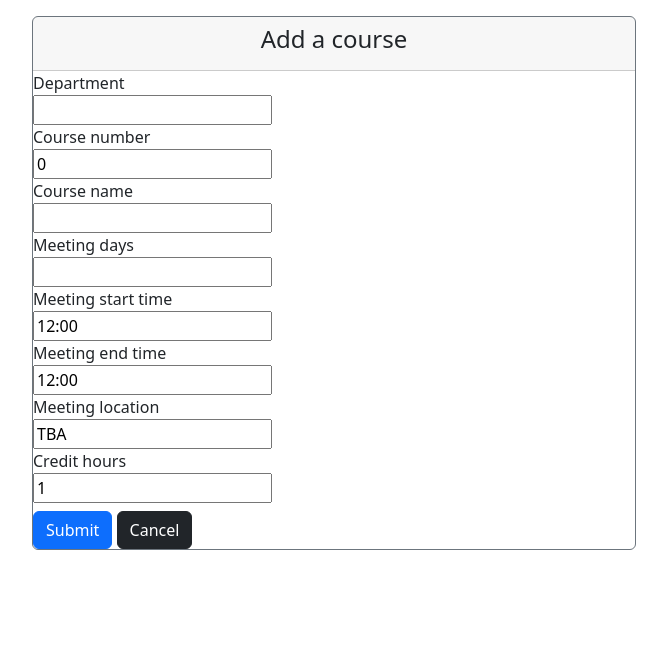
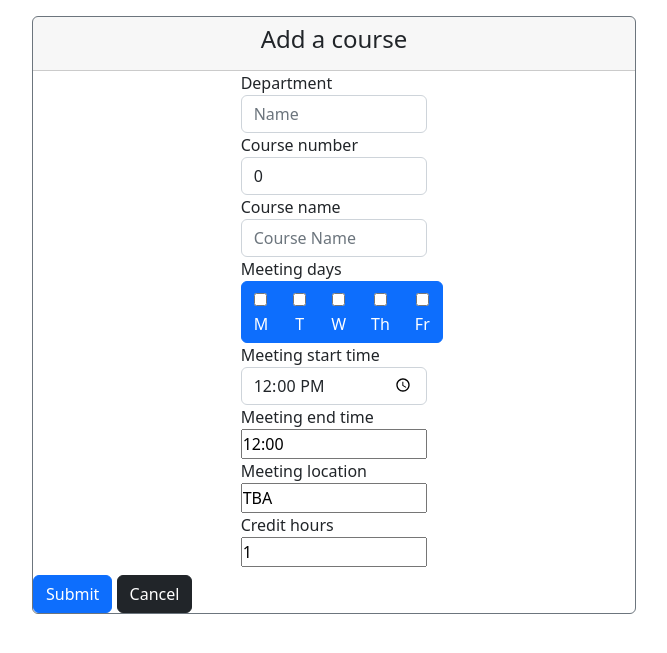
Before and after one commit to enoua5/tarp-lms-clone, a Django app: page /courses/addCourse/ in a window 1280 px wide. Shown: the part 56-709 px from the top of the page, without its empty margins (306-973 px from the left). Run offline with Django 3.2, Linux system fonts and the light colour scheme.

Commit message:
Styling the stuff

```diff
--- a/course_management/forms.py
+++ b/course_management/forms.py
@@ -1,14 +1,15 @@
+from attr import attributes
 from django import forms
 from django.core.validators import MaxValueValidator, MinValueValidator
 from django.forms import ModelForm
 from .models import Course
 
 DAYS_OF_WEEK = [
-    ('m', 'M'),
-    ('t', 'T'),
-    ('w', 'W'),
-    ('th', 'Th'),
-    ('fr', 'Fr')
+    ('Monday', 'M'),
+    ('Tuesday', 'T'),
+    ('Wednesday', 'W'),
+    ('Thursday', 'Th'),
+    ('Friday', 'Fr')
 ]
 
 class CourseForm(ModelForm):
@@ -18,10 +19,26 @@ class CourseForm(ModelForm):
         labels = {
         "course_num":  "Course number"
         }
-        # widgets = {
-        #     "meeting_days": forms.CheckboxSelectMultiple(choices=DAYS_OF_WEEK)
-        # }
 
+        widgets = {
+            "department": forms.TextInput(attrs={'placeholder': 'Name', 'class': 'form-control'}),
+            "course_num": forms.NumberInput(attrs={'placeholder': 0, 'class': 'form-control'}),
+            "course_name": forms.TextInput(attrs={'placeholder': 'Course Name', 'class': 'form-control'}),
+            "meeting_days": forms.CheckboxSelectMultiple(choices=DAYS_OF_WEEK),
+            "meeting_start_time": forms.TimeInput(attrs={'type': 'time', 'class': 'form-control'})
+        }
+
+        error_messages = {
+        'meeting_days': {
+            'required': ("Please enter meeting days"),
+           },
+        }
+
+        attrs = {
+        'course_num': {
+            'class': "form-control",
+           },
+        }
         # fields = ["course_num", "department", "course_name",
         #           "meeting_days", "meeting_start_time", "instructor",
         #           "meeting_end_time", "meeting_location", "credit_hours"]
--- a/course_management/models.py
+++ b/course_management/models.py
@@ -2,6 +2,21 @@ from django.db import models
 from django.core.validators import MaxValueValidator, MinValueValidator # Integer validators.
 from django.conf import settings # Used for linking to user model
 import datetime
+from django.forms.widgets import NumberInput
+
+MONDAY = 'M'
+TUESDAY = 'T'
+WEDNESDAY = 'W'
+THURSDAY = 'Th'
+FRIDAY = 'F'
+
+YEAR_IN_SCHOOL_CHOICES = [
+    (MONDAY, 'Monday'),
+    (TUESDAY, 'Tesday'),
+    (WEDNESDAY, 'Wednesday'),
+    (THURSDAY, 'Thursday'),
+    (FRIDAY, 'Friday'),
+]
 
 class Course(models.Model):
     department = models.CharField(max_length=20)
@@ -11,7 +26,9 @@ class Course(models.Model):
         settings.AUTH_USER_MODEL,
         on_delete = models.CASCADE,
     )
-    meeting_days = models.CharField(max_length=100)
+
+    meeting_days = models.TextField()
+
     meeting_start_time = models.TimeField(default='12:00')
     meeting_end_time = models.TimeField(default='12:00')
     meeting_location = models.CharField(max_length=25, default="TBA")
--- a/course_management/templates/course_management/course_form.html
+++ b/course_management/templates/course_management/course_form.html
@@ -18,15 +18,29 @@
     <!-- An actual form is here -->
     <form method="POST">
         {% csrf_token %}
+        <div class="container mx-auto" style="width: 35%">
+            <div class="column">
+                {% for field in form %}
+                    <div class="row g-0">
+                    {{ field.label }}
+                    <br>
+                    {% if field.name == 'meeting_days' %}
+                        <div class="btn-group" role="group" aria-label="Basic checkbox toggle button group">
+                            {% for checkbox in form.meeting_days %}
+                                <label class="btn btn-primary">
+                                    {{ checkbox.tag }} {{ checkbox.choice_label }}
+                                </label>
+                            {% endfor %}
+                        </div>
+                        <br>
+                    {% else %}
 
-        {% for field in form %}
-
-            {{ field.label }}
-            <br>
-            {{ field }}
-            <br>
-
-        {% endfor %}
+                    {{ field }}
+                    {% endif %}
+                    </div>
+                {% endfor %}
+            </div>
+        </div>
         <div class="mt-2">
             <input class="btn btn-primary" type="submit" value="Submit">
             <a class="btn btn-dark" href="{% url 'course_management:coursesMain' %}" role="button">Cancel</a>
```
